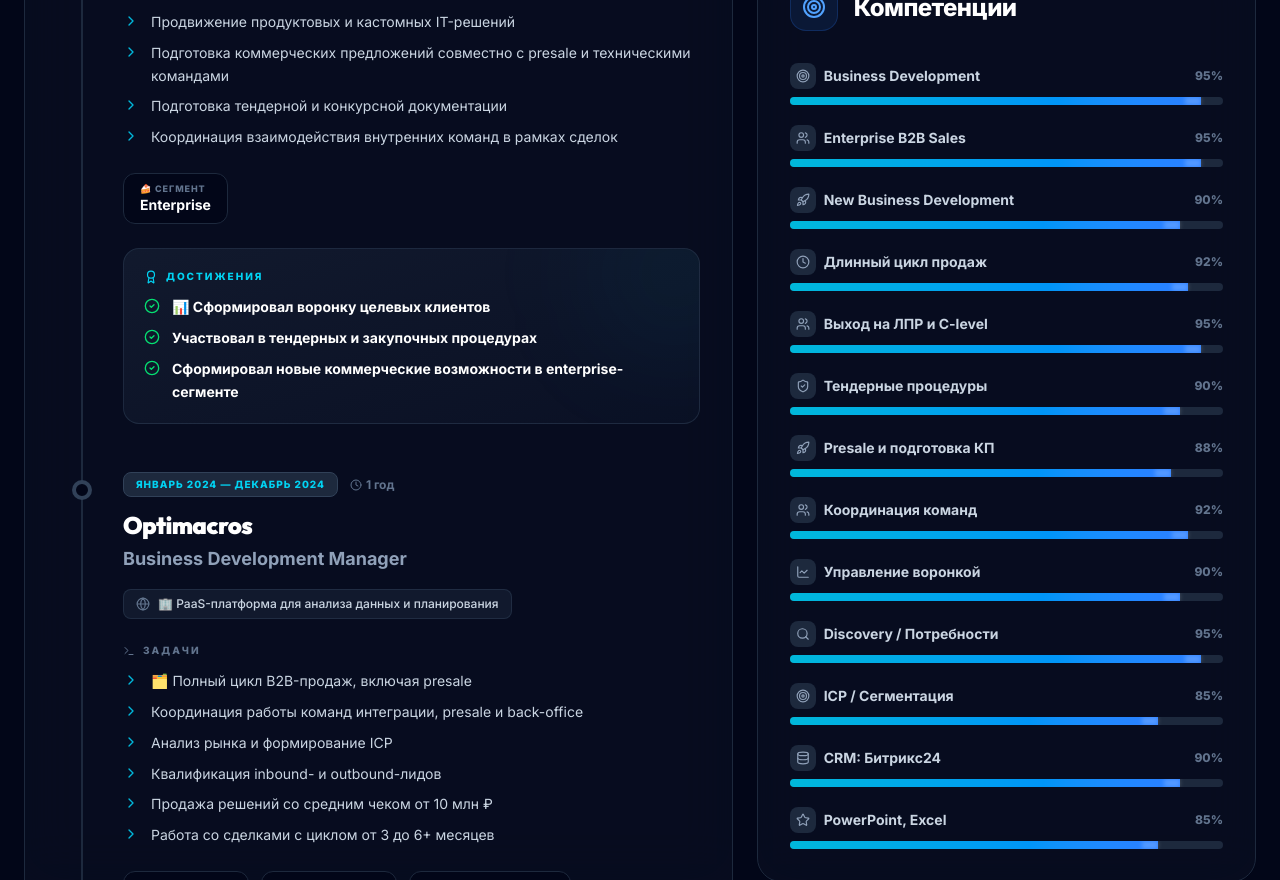
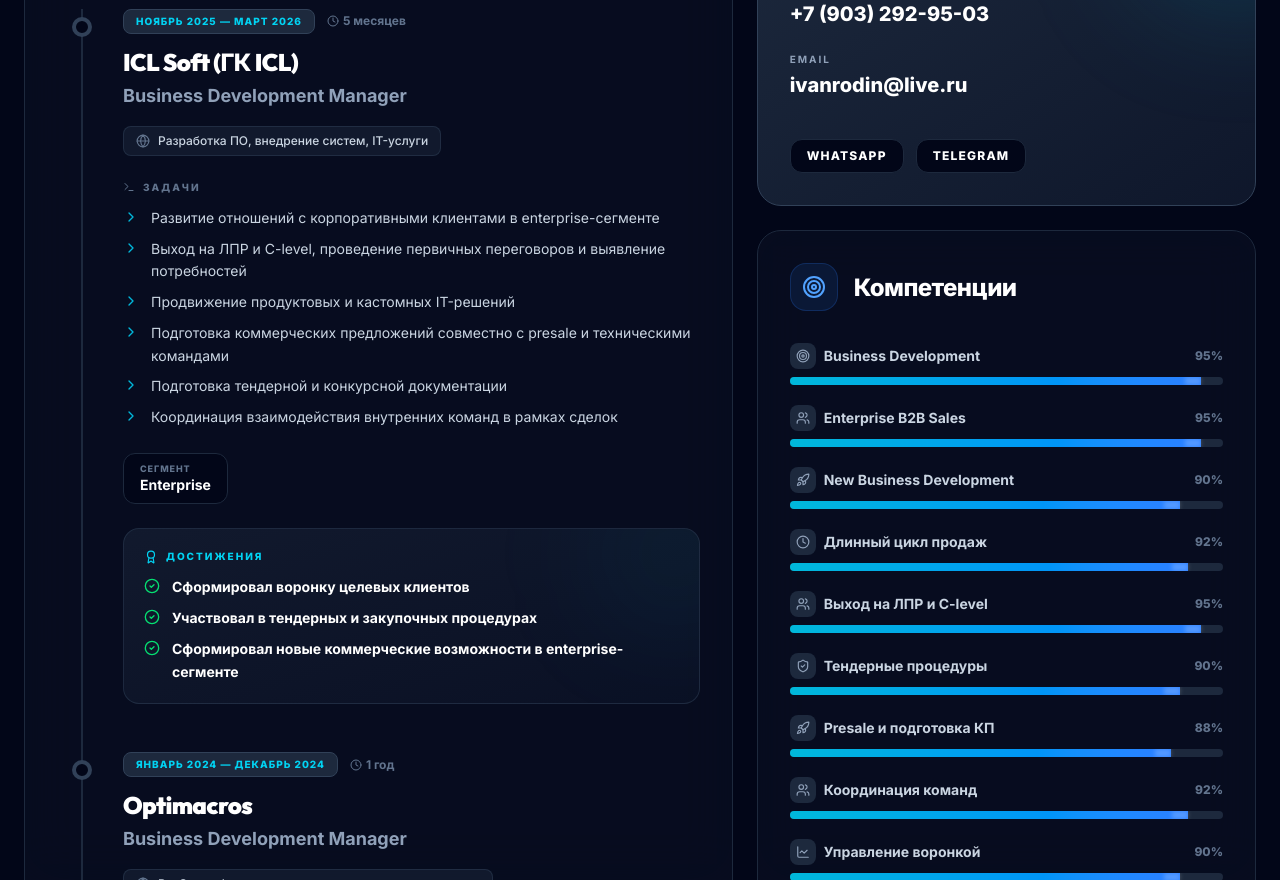
Before and after one commit to iv150320/ivanr-cv-bdm-040426, a React (Vite) app: page / in a window 1280 px wide. Shown: the part 1920-2800 px from the top of the page. Built offline with nearby package versions, Linux system fonts and the light colour scheme.

Commit message:
refactor: Update resume content and title
Enhance the summary section with more specific details about IT sales experience, sales techniques, and client engagement. Adjust the page title to reflect the application's general purpose.

```diff
--- a/index.html
+++ b/index.html
@@ -3,7 +3,7 @@
   <head>
     <meta charset="UTF-8" />
     <meta name="viewport" content="width=device-width, initial-scale=1.0" />
-    <title>Ivan Rodin</title>
+    <title>My Google AI Studio App</title>
   </head>
   <body>
     <div id="root"></div>
--- a/src/App.tsx
+++ b/src/App.tsx
@@ -29,7 +29,7 @@
     email: "ivanrodin@live.ru",
     social: "Telegram / WhatsApp"
   },
-  summary: "Business Development Manager с 10+ годами опыта в B2B-продажах и развитии бизнеса. Последние годы — в IT, цифровых сервисах и корпоративных решениях: SaaS, PaaS, LMS, заказная разработка, внедрение систем. Специализация: enterprise-продажи, длинный цикл сделки (3–6+ месяцев), тендерные и закупочные процедуры, работа с ЛПР и C-level, presale и координация кросс-функциональных команд.\n\nЕсть опыт работы с клиентами из Big Pharma, FMCG, Retail и IT. Участвовал в продаже решений со средним чеком от 10 млн ₽, в том числе в тендерах с суммой контрактов около 100 млн ₽.",
+  summary: "Business Development Manager с 10+ годами опыта в B2B-продажах и развитии бизнеса, из которых более 6 лет — успешные продажи сложных IT-решений среднему и крупному бизнесу (включая федеральные компании). Опыт работы на стороне системных интеграторов и вендоров. Глубокое понимание архитектуры современных аналитических платформ, Data Management и других сложных технологических решений.\n\nСпециализация: enterprise-продажи, длинный цикл сделки (3–6+ месяцев), полный цикл ведения сделки от «холодного» поиска и первого контакта до подписания договора и контроля оплат. Уверенное владение современными техниками продаж (SPIN, Challenger) с адаптацией под IT-продукты. Большой опыт работы с тендерами (анализ, подготовка, участие), переговоров с ЛПР и C-level, выявления глубинных потребностей и «болей» заказчика, а также координации presale и кросс-функциональных команд.\n\nЕсть опыт работы с клиентами из Big Pharma, FMCG, Retail и IT. Участвовал в продаже решений со средним чеком от 10 млн ₽, в том числе в тендерах с суммой контрактов около 100 млн ₽. Отличаюсь высокой самоорганизацией, ориентацией на результат и выстраиванием долгосрочных партнерских отношений с клиентами.",
   stats: [
     { label: "Лет опыта", value: "10+", icon: Briefcase, color: "from-blue-400 to-blue-600" },
     { label: "Сумма контрактов", value: "100м+", suffix: "₽", icon: TrendingUp, color: "from-emerald-400 to-emerald-600" },
@@ -70,10 +70,10 @@
       duration: "5 месяцев",
       company: "ICL Soft (ГК ICL)",
       location: "Москва",
-      industry: "🏢 Разработка ПО, внедрение систем, IT-услуги",
+      industry: "Разработка ПО, внедрение систем, IT-услуги",
       role: "Business Development Manager",
       duties: [
-        "🗂️ Развитие отношений с корпоративными клиентами в enterprise-сегменте",
+        "Развитие отношений с корпоративными клиентами в enterprise-сегменте",
         "Выход на ЛПР и C-level, проведение первичных переговоров и выявление потребностей",
         "Продвижение продуктовых и кастомных IT-решений",
         "Подготовка коммерческих предложений совместно с presale и техническими командами",
@@ -81,10 +81,10 @@
         "Координация взаимодействия внутренних команд в рамках сделок"
       ],
       metrics: [
-        { label: "🍰 Сегмент", value: "Enterprise" }
+        { label: "Сегмент", value: "Enterprise" }
       ],
       results: [
-        "📊 Сформировал воронку целевых клиентов",
+        "Сформировал воронку целевых клиентов",
         "Участвовал в тендерных и закупочных процедурах",
         "Сформировал новые коммерческие возможности в enterprise-сегменте"
       ]
@@ -94,10 +94,10 @@
       duration: "1 год",
       company: "Optimacros",
       location: "Москва",
-      industry: "🏢 PaaS-платформа для анализа данных и планирования",
+      industry: "PaaS-платформа для анализа данных и планирования",
       role: "Business Development Manager",
       duties: [
-        "🗂️ Полный цикл B2B-продаж, включая presale",
+        "Полный цикл B2B-продаж, включая presale",
         "Координация работы команд интеграции, presale и back-office",
         "Анализ рынка и формирование ICP",
         "Квалификация inbound- и outbound-лидов",
@@ -105,12 +105,12 @@
         "Работа со сделками с циклом от 3 до 6+ месяцев"
       ],
       metrics: [
-        { label: "💰 Средний чек", value: "от 10 млн ₽" },
-        { label: "⌛ Цикл сделки", value: "от 3 до 6+ мес" },
-        { label: "🍰 Сегмент", value: "Big Pharma, FMCG" }
+        { label: "Средний чек", value: "от 10 млн ₽" },
+        { label: "Цикл сделки", value: "от 3 до 6+ мес" },
+        { label: "Сегмент", value: "Big Pharma, FMCG" }
       ],
       results: [
-        "📊 Разработал стратегию продаж в целевых сегментах",
+        "Разработал стратегию продаж в целевых сегментах",
         "Выиграл тендеры у лидеров FMCG; сумма контрактов — около 100 млн ₽",
         "Выстроил процессы внутри команды и кросс-функциональное взаимодействие",
         "Глубоко проработал 70+ компаний из РБК-500",
@@ -122,10 +122,10 @@
       duration: "5 месяцев",
       company: "VEA (vea.dev)",
       location: "Москва",
-      industry: "🏢 SaaS-решение (CRM/ERP для полиграфии) и заказная IT-разработка",
+      industry: "SaaS-решение (CRM/ERP для полиграфии) и заказная IT-разработка",
       role: "Business Development Manager",
       duties: [
-        "🗂️ Самостоятельный поиск клиентов и развитие outbound-продаж",
+        "Самостоятельный поиск клиентов и развитие outbound-продаж",
         "Продвижение SaaS-решения и услуг заказной разработки",
         "Выход на ЛПР, выявление и формирование потребности",
         "Проведение переговоров и подготовка КП/ТКП",
@@ -133,10 +133,10 @@
         "Работа со сделками с циклом от 3 месяцев"
       ],
       metrics: [
-        { label: "⌛ Цикл сделки", value: "от 3-х месяцев" }
+        { label: "Цикл сделки", value: "от 3-х месяцев" }
       ],
       results: [
-        "📊 Закрыл продажи, включая клиентов, ранее отказавшихся от сервиса",
+        "Закрыл продажи, включая клиентов, ранее отказавшихся от сервиса",
         "Подготовил тексты рассылок с учетом позиционирования продукта",
         "Актуализировал и настроил CRM для более системной работы с воронкой"
       ]
@@ -146,10 +146,10 @@
       duration: "5 лет 2 месяца",
       company: "ЭМ ТИ СИ КОМПАНИ",
       location: "Москва",
-      industry: "🏢 Корпоративное обучение, LMS, IT-разработка",
+      industry: "Корпоративное обучение, LMS, IT-разработка",
       role: "Business Development Manager",
       duties: [
-        "🗂️ Организация встреч и развитие отношений с корпоративными клиентами",
+        "Организация встреч и развитие отношений с корпоративными клиентами",
         "Анализ бизнес-профиля клиента и его потребностей",
         "Подготовка коммерческих предложений, презентаций и концепций решений",
         "Ведение многоэтапных продаж и развитие воронки",
@@ -157,10 +157,10 @@
         "Работа с сегментами Pharma, FMCG, Retail, IT"
       ],
       metrics: [
-        { label: "⌛ Цикл сделки", value: "от 6 месяцев" }
+        { label: "Цикл сделки", value: "от 6 месяцев" }
       ],
       results: [
-        "📊 Продажи корпоративного обучения, LMS-решений и IT-разработки",
+        "Продажи корпоративного обучения, LMS-решений и IT-разработки",
         "Успешно реализовал ряд проектов в целевых секторах (Pharma, FMCG, Retail)",
         "Разработал и внедрил индивидуальные концепции обучающих программ"
       ]
@@ -170,10 +170,10 @@
       duration: "2 года 11 месяцев",
       company: "Псайма Групп (psyma.com)",
       location: "Москва",
-      industry: "🏢 Маркетинговые исследования",
+      industry: "Маркетинговые исследования",
       role: "Менеджер по развитию бизнеса",
       duties: [
-        "🗂️ Маркетинговый анализ и участие в стратегии развития бизнеса",
+        "Маркетинговый анализ и участие в стратегии развития бизнеса",
         "Мониторинг и участие в целевых тендерах",
         "Переговоры на уровне первых лиц",
         "Подготовка и проведение презентаций",
@@ -182,7 +182,7 @@
       ],
       metrics: [],
       results: [
-        "📊 Разработал и успешно реализовал стратегию выхода на новые рыночные ниши",
+        "Разработал и успешно реализовал стратегию выхода на новые рыночные ниши",
         "Обеспечил победу компании в ряде значимых тендеров",
         "Выстроил эффективную сеть партнерских отношений"
       ]
@@ -192,19 +192,19 @@
       duration: "5 месяцев",
       company: "БИНБАНК",
       location: "Москва",
-      industry: "🏢 Банковский сектор",
+      industry: "Банковский сектор",
       role: "Главный менеджер департамента международного бизнеса",
       duties: [
-        "🗂️ Привлечение крупных корпоративных клиентов",
+        "Привлечение крупных корпоративных клиентов",
         "Первичный финансовый анализ",
         "Подготовка документов для кредитного комитета",
         "Работа со сделками клиентов с оборотом 900+ млн ₽"
       ],
       metrics: [
-        { label: "💰 Оборот", value: "900+ млн ₽" }
+        { label: "Оборот", value: "900+ млн ₽" }
       ],
       results: [
-        "📊 Реализовал 15 крупных кредитных сделок",
+        "Реализовал 15 крупных кредитных сделок",
         "Сформировал клиентскую базу"
       ]
     },
@@ -213,16 +213,16 @@
       duration: "4 месяца",
       company: "Сбербанк России",
       location: "Москва",
-      industry: "🏢 Банковский сектор",
+      industry: "Банковский сектор",
       role: "Специалист отдела по работе с предприятиями",
       duties: [
-        "🗂️ Продажа банковских продуктов",
+        "Продажа банковских продуктов",
         "Переговоры с партнерами",
         "Работа с предприятиями"
       ],
       metrics: [],
       results: [
-        "📊 Реализовал более 300 кредитных продуктов"
+        "Реализовал более 300 кредитных продуктов"
       ]
     }
   ],
```
